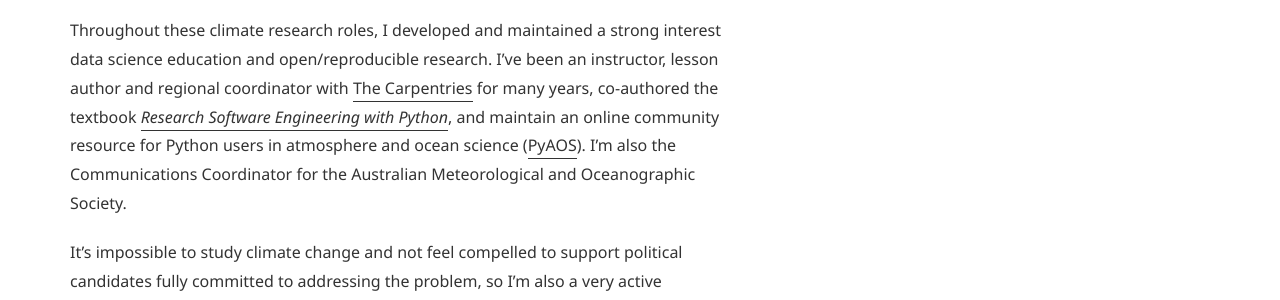
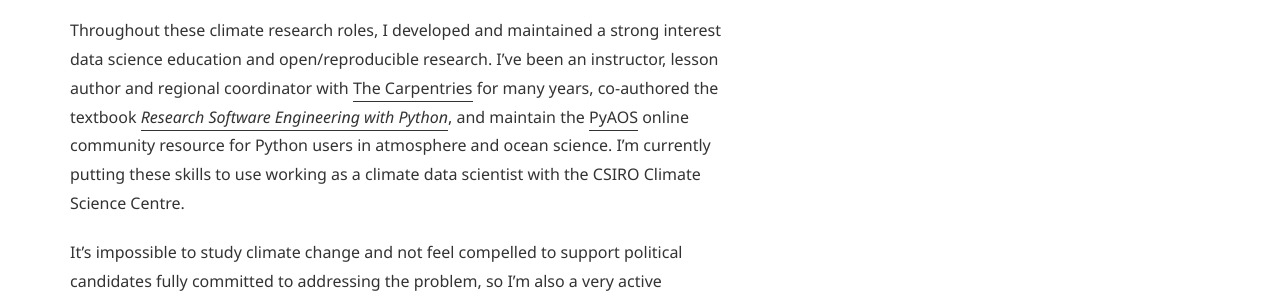
Before and after one commit to DamienIrving/damienirving.github.io, a Jekyll site: the page built from story.md, in a window 1280 px wide. Shown: the part 1063-1363 px from the top of the page. Built offline with Jekyll 4.4.1, drawn with Linux system fonts in a browser that asks for light colours; some web fonts are replaced.

Commit message:
Update story.md

```diff
--- a/story.md
+++ b/story.md
@@ -42,10 +42,10 @@ and open/reproducible research.
 I’ve been an instructor, lesson author and regional coordinator with
 [The Carpentries](https://carpentries.org/) for many years,
 co-authored the textbook [*Research Software Engineering with Python*](https://merely-useful.tech/py-rse/),
-and maintain an online community resource for
-Python users in atmosphere and ocean science ([PyAOS](https://pyaos.github.io/)).
-I'm also the Communications Coordinator for the
-Australian Meteorological and Oceanographic Society.
+and maintain the [PyAOS](https://pyaos.github.io/) online community resource for
+Python users in atmosphere and ocean science.
+I'm currently putting these skills to use working as a climate data scientist
+with the CSIRO Climate Science Centre.
 
 It's impossible to study climate change and not feel compelled
 to support political candidates fully committed to addressing the problem,
```
